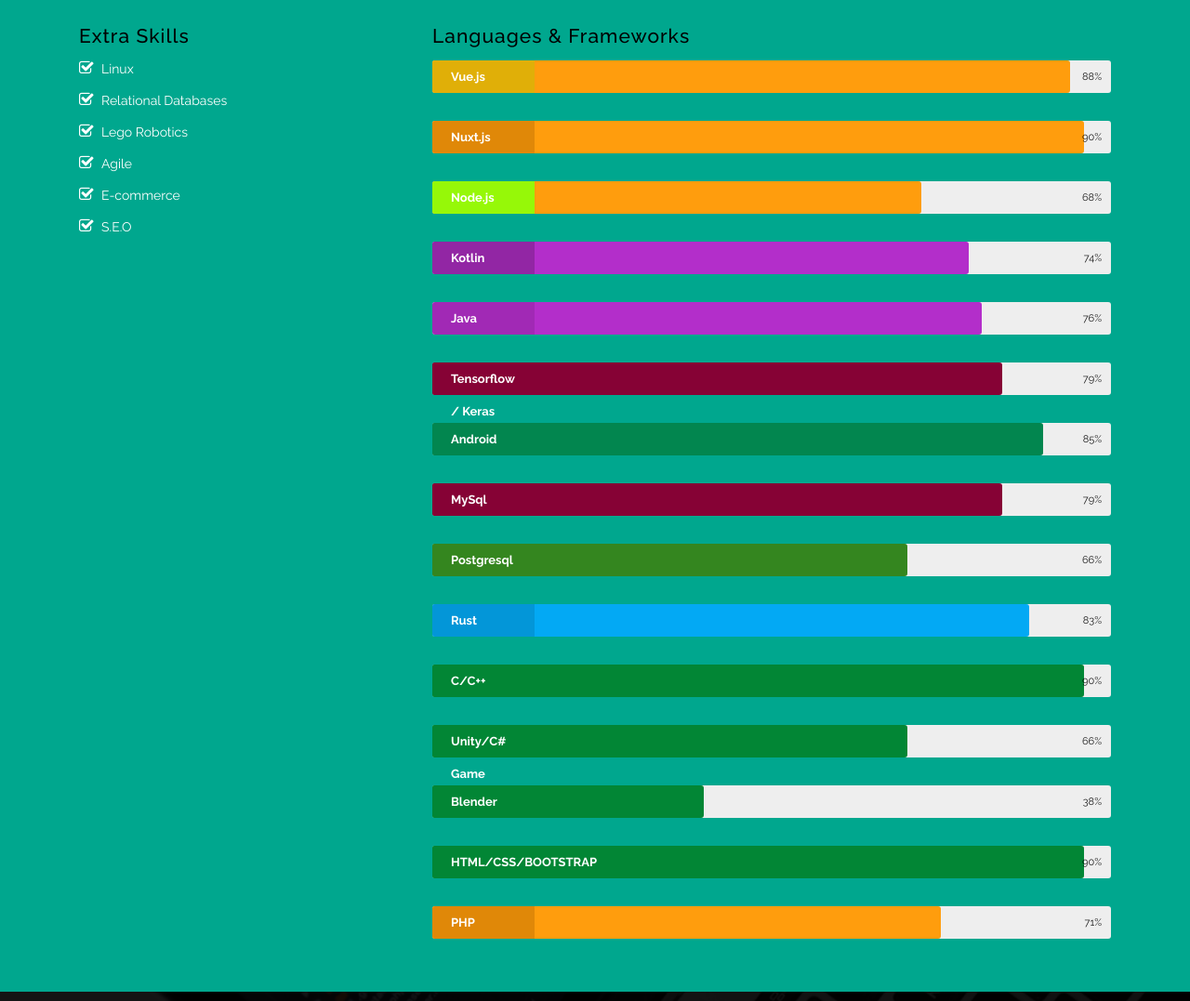
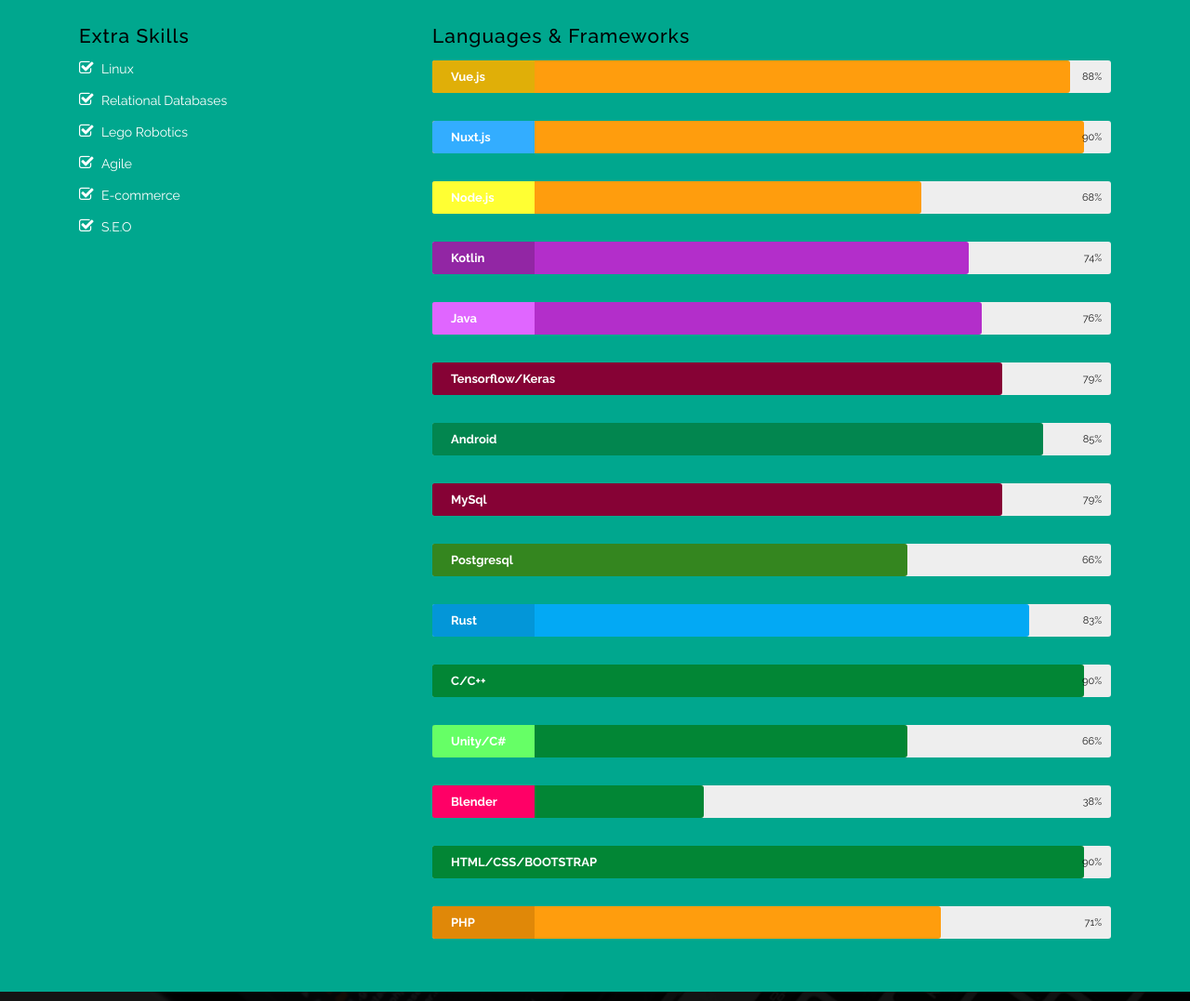
Before and after one commit to Ndirangug/Ndirangug.github.io, a plain HTML site: page index.html in a window 1280 px wide. Shown: the part 1442-2519 px from the top of the page at 93% size. Drawn offline with Linux system fonts and the light colour scheme.

Commit message:
Update colors

```diff
--- a/index.html
+++ b/index.html
@@ -193,13 +193,13 @@
 						</div>
 						<!-- End Skill Bar -->
 						<div class="skillbar" data-percent="96">
-							<span class="skillbar-title" style="background:#e08808;">Nuxt.js</span>
+							<span class="skillbar-title" style="background:#33adff;">Nuxt.js</span>
 							<p class="skillbar-bar" style="background: #ff9d0d;"></p>
 							<span class="skill-bar-percent"></span>
 						</div>
 						<!-- End Skill Bar -->
 						<div class="skillbar" data-percent="72">
-							<span class="skillbar-title" style="background:#96f808;">Node.js</span>
+							<span class="skillbar-title" style="background:#ffff33;">Node.js</span>
 							<p class="skillbar-bar" style="background: #ff9d0d;"></p>
 							<span class="skill-bar-percent"></span>
 						</div>
@@ -211,13 +211,13 @@
 						</div>
 						<!-- End Skill Bar -->
 						<div class="skillbar" data-percent="81">
-							<span class="skillbar-title" style="background:#0f6a4;">Java</span>
+							<span class="skillbar-title" style="background:#e066ff;">Java</span>
 							<p class="skillbar-bar" style="background:#b32eca;"></p>
 							<span class="skill-bar-percent"></span>
 						</div>
 						<!-- End Skill Bar -->
 						<div class="skillbar" data-percent="84">
-							<span class="skillbar-title" style="background:#860235;">Tensorflow / Keras</span>
+							<span class="skillbar-title" style="background:#860235;">Tensorflow/Keras</span>
 							<p class="skillbar-bar" style="background: #860235;"></p>
 							<span class="skill-bar-percent"></span>
 						</div>
@@ -253,13 +253,13 @@
 						</div>
 						<!-- End Skill Bar -->
 						<div class="skillbar" data-percent="70">
-							<span class="skillbar-title" style="background:#028635;">Unity/C# Game Development</span>
+							<span class="skillbar-title" style="background:#66ff66;">Unity/C#</span>
 							<p class="skillbar-bar" style="background: #028635;"></p>
 							<span class="skill-bar-percent"></span>
 						</div>
 						<!-- End Skill Bar -->
 						<div class="skillbar" data-percent="40">
-							<span class="skillbar-title" style="background:#028635;">Blender</span>
+							<span class="skillbar-title" style="background:#ff0066;">Blender</span>
 							<p class="skillbar-bar" style="background: #028635;"></p>
 							<span class="skill-bar-percent"></span>
 						</div>
```
